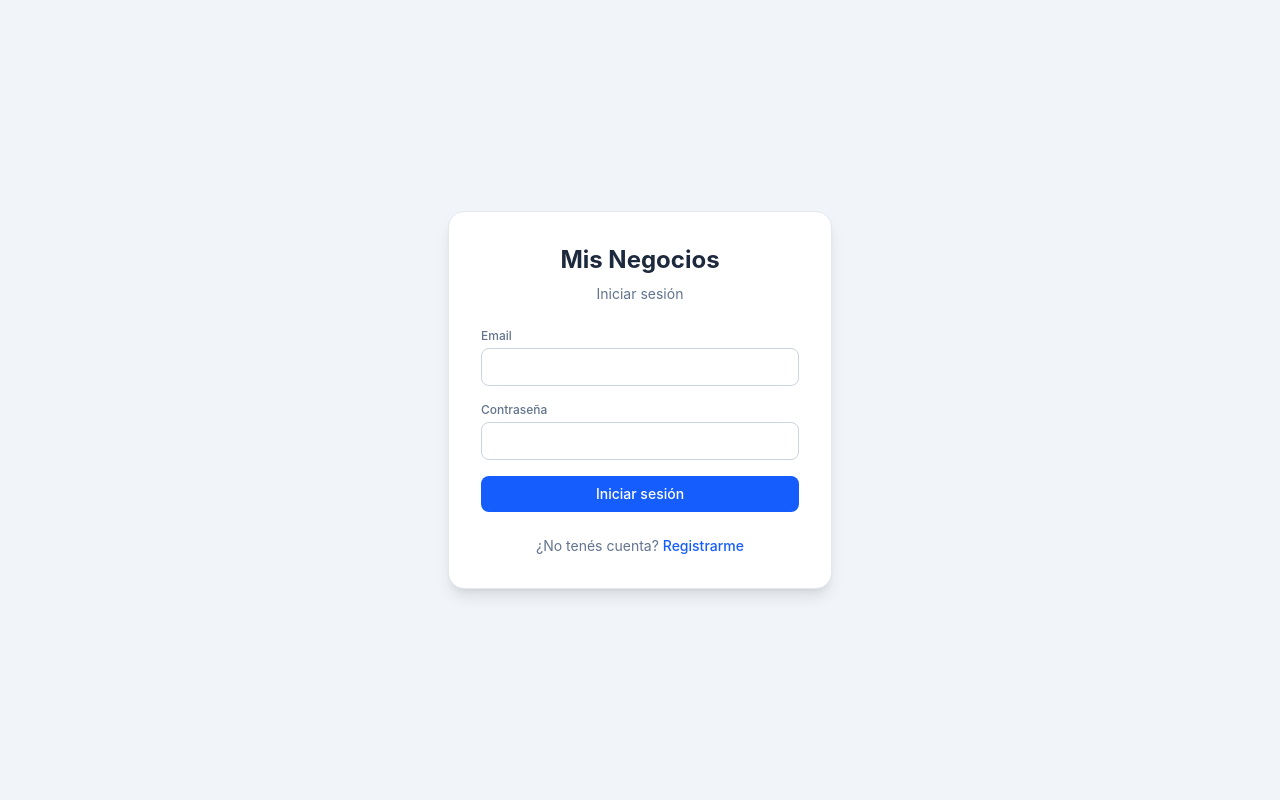
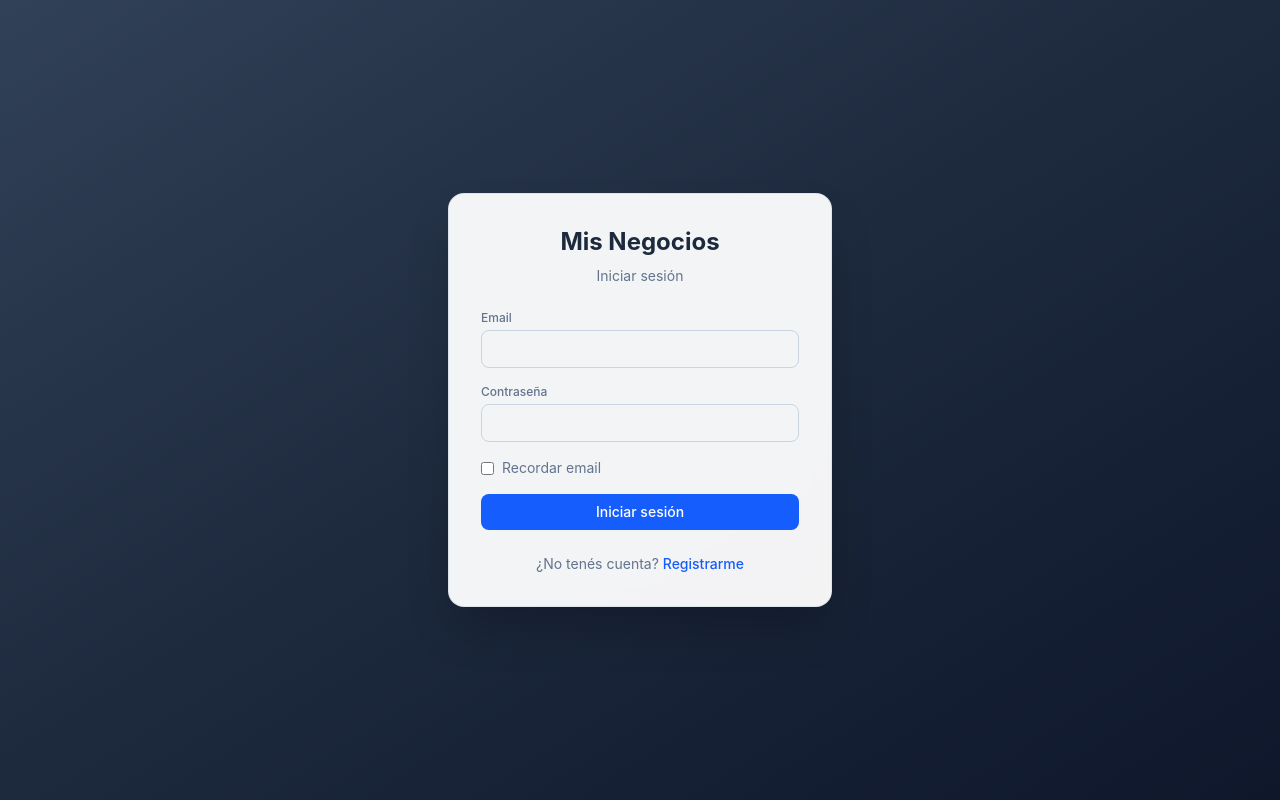
Before and after one commit to kalenrondon/mis-negocios, a React (Vite) app: page /universidad in a window 1280 px wide. Built offline with nearby package versions, Linux system fonts and the light colour scheme.

Commit message:
login: background gradient oscuro, recordar email checkbox

```diff
--- a/src/pages/LoginPage.tsx
+++ b/src/pages/LoginPage.tsx
@@ -1,13 +1,19 @@
-import { useState } from 'react'
+import { useState, useEffect } from 'react'
 import { login, register } from '../lib/auth-store'
 
 export default function LoginPage() {
-  const [email, setEmail] = useState('')
+  const [email, setEmail] = useState(() => localStorage.getItem('recordarEmail') || '')
   const [password, setPassword] = useState('')
   const [confirmPassword, setConfirmPassword] = useState('')
   const [isRegister, setIsRegister] = useState(false)
   const [error, setError] = useState('')
   const [success, setSuccess] = useState('')
+  const [recordar, setRecordar] = useState(() => !!localStorage.getItem('recordarEmail'))
+
+  useEffect(() => {
+    if (recordar && email) localStorage.setItem('recordarEmail', email)
+    else if (!recordar) localStorage.removeItem('recordarEmail')
+  }, [recordar, email])
 
   async function handleSubmit(e: React.FormEvent) {
     e.preventDefault()
@@ -30,8 +36,8 @@ export default function LoginPage() {
   }
 
   return (
-    <div className="min-h-screen flex items-center justify-center bg-slate-100 dark:bg-slate-900 p-4">
-      <div className="w-full max-w-sm bg-white dark:bg-slate-800 rounded-2xl shadow-lg border border-slate-200 dark:border-slate-700 p-8">
+    <div className="min-h-screen flex items-center justify-center bg-gradient-to-br from-slate-700 via-slate-800 to-slate-900 dark:from-slate-950 dark:via-slate-900 dark:to-black p-4">
+      <div className="w-full max-w-sm bg-white/95 dark:bg-slate-800/95 backdrop-blur-sm rounded-2xl shadow-2xl border border-slate-300/50 dark:border-slate-700/50 p-8">
         <h1 className="text-2xl font-bold text-slate-800 dark:text-white text-center mb-2">Mis Negocios</h1>
         <p className="text-sm text-slate-500 dark:text-slate-400 text-center mb-6">
           {isRegister ? 'Crear una cuenta' : 'Iniciar sesión'}
@@ -51,6 +57,12 @@ export default function LoginPage() {
             <input type="password" required value={password} onChange={(e) => setPassword(e.target.value)}
               className="w-full px-3 py-2 rounded-lg border border-slate-300 dark:border-slate-600 dark:bg-slate-700 dark:text-white text-sm focus:outline-none focus:ring-2 focus:ring-blue-500" />
           </div>
+          {!isRegister && (
+            <label className="flex items-center gap-2 text-sm text-slate-500 dark:text-slate-400 cursor-pointer select-none">
+              <input type="checkbox" checked={recordar} onChange={e => setRecordar(e.target.checked)} className="rounded border-slate-300 dark:border-slate-600" />
+              Recordar email
+            </label>
+          )}
           {isRegister && (
             <div>
               <label className="block text-xs font-medium text-slate-500 dark:text-slate-400 mb-1">Repetir Contraseña</label>
```
